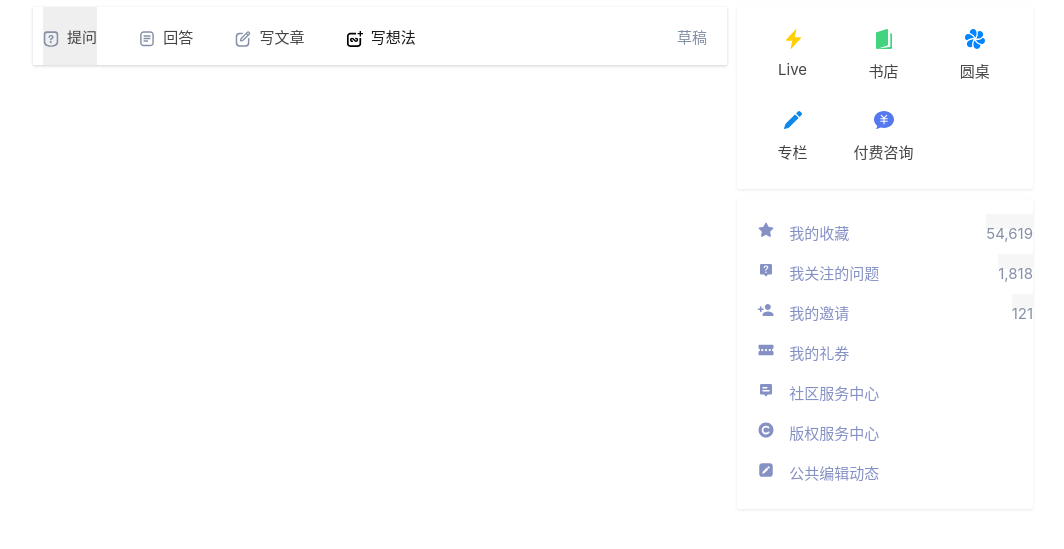
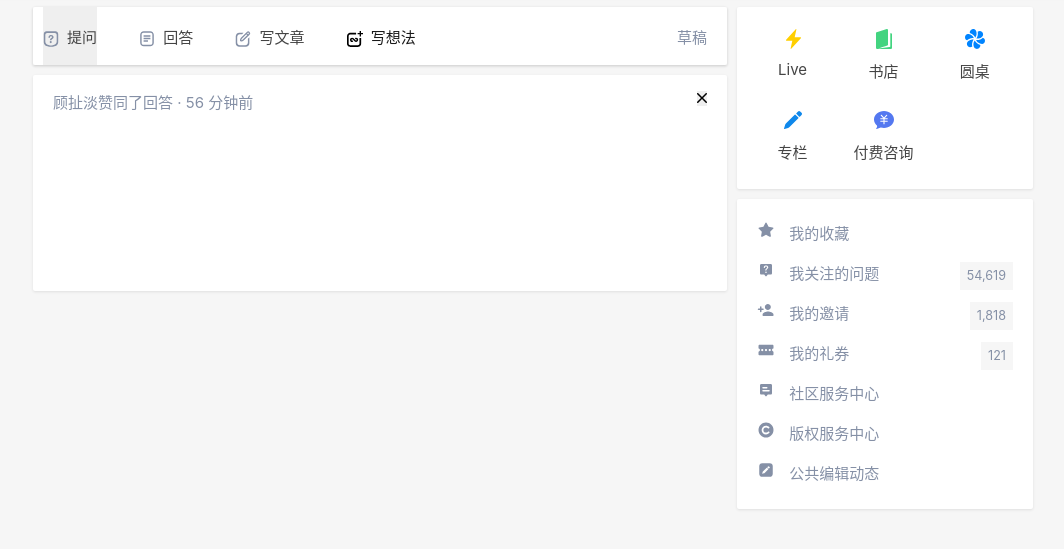
Before and after one commit to sara0221/fe-homework, a plain HTML site: page zhihu.com/index.html in a window 1280 px wide. Shown: the part 55-604 px from the top of the page, without its empty margins (107-1171 px from the left). Drawn offline with nearby package versions, Linux system fonts and the light colour scheme.

Commit message:
a little work about maincontainer layout !

```diff
--- a/zhihu.com/index.html
+++ b/zhihu.com/index.html
@@ -118,6 +118,17 @@
 
                     </div>
                     <a href="" class="Topheader-rightItem">草稿</a>
+                </div>
+                <div class="TopstoryMain">
+                    <div class="Card TopstoryItem">
+                            <button data-tooltip="不感兴趣" data-tooltip-position="bottom" type="button" class="Button TopstoryItem-rightButton Button--plain"><svg viewBox="0 0 14 14" class="Icon Icon--remove" width="10" height="10" aria-hidden="true" style="height: 10px; width: 10px;"><title></title><g><path d="M8.486 7l5.208-5.207c.408-.408.405-1.072-.006-1.483-.413-.413-1.074-.413-1.482-.005L7 5.515 1.793.304C1.385-.103.72-.1.31.31-.103.724-.103 1.385.305 1.793L5.515 7l-5.21 5.207c-.407.408-.404 1.072.007 1.483.413.413 1.074.413 1.482.005L7 8.485l5.207 5.21c.408.407 1.072.404 1.483-.007.413-.413.413-1.074.005-1.482L8.485 7z"></path></g></svg></button>
+                        <div class="Feed">
+                            <div class="FeedSource">
+                                    <div class="FeedSource-firstline"><span><span class="UserLink"><div class="Popover"><div id="Popover3-toggle" aria-haspopup="true" aria-expanded="false" aria-owns="Popover3-content"><a class="UserLink-link" data-za-detail-view-element_name="User" target="_blank" href="//www.zhihu.com/people/gu-che-dan">顾扯淡</a></div></div></span></span>赞同了回答<span> · </span>56 分钟前</div>
+                                <div class="AuthorInfo FeedSourcebyline AuthorInfo--plain"></div>
+                            </div>
+                        </div>
+                    </div>
                 </div>
             </div>
             <div class="GlobalSideBar">
--- a/zhihu.com/style.css
+++ b/zhihu.com/style.css
@@ -12,6 +12,7 @@ body {
     font-family: -apple-system, BlinkMacSystemFont, Helvetica Neue, PingFang SC, Microsoft YaHei, Source Han Sans SC, Noto Sans CJK SC, WenQuanYi Micro Hei, sans-serif;
     font-size: 15px;
     color: #1a1a1a;
+    background-color: #f6f6f6;
 }
 
 .AppHeader {
@@ -234,7 +235,7 @@ body {
 }
 .GlobalSideBar-navItem a{
     text-decoration: none;
-    color: #8590C4;
+    color: #8590a6;
 
     width: 256px;
     height: 40px;
@@ -260,5 +261,36 @@ body {
     float: right;
     background: #f6f6f6;
     color:#8590a6;
-    height: 15px;
+    height: 16px;
+    line-height: 16px;
+    font-size: .84em;
+    margin-top: 8px;
+    margin-right:20px;
+    padding:6px 7px;
 }
+/* 内容区域开工 */
+.TopstoryItem{
+    height: 216px;
+    padding:16px 20px;
+    margin-bottom: 10px;
+}
+.TopstoryItem-rightButton{
+    float: right;
+}
+.TopstoryItem:hover .TopstoryItem-rightButton{
+    color:white;
+}
+.FeedSource .FeedSource-firstline{
+    height:21px;
+    display: inline-block;
+    color:#8590a6;
+
+}
+.FeedSource-firstline .UserLink{
+    display: inline-block;
+
+}
+.UserLink-link{
+    text-decoration: none;
+    color:#8590a6;
+}
```
